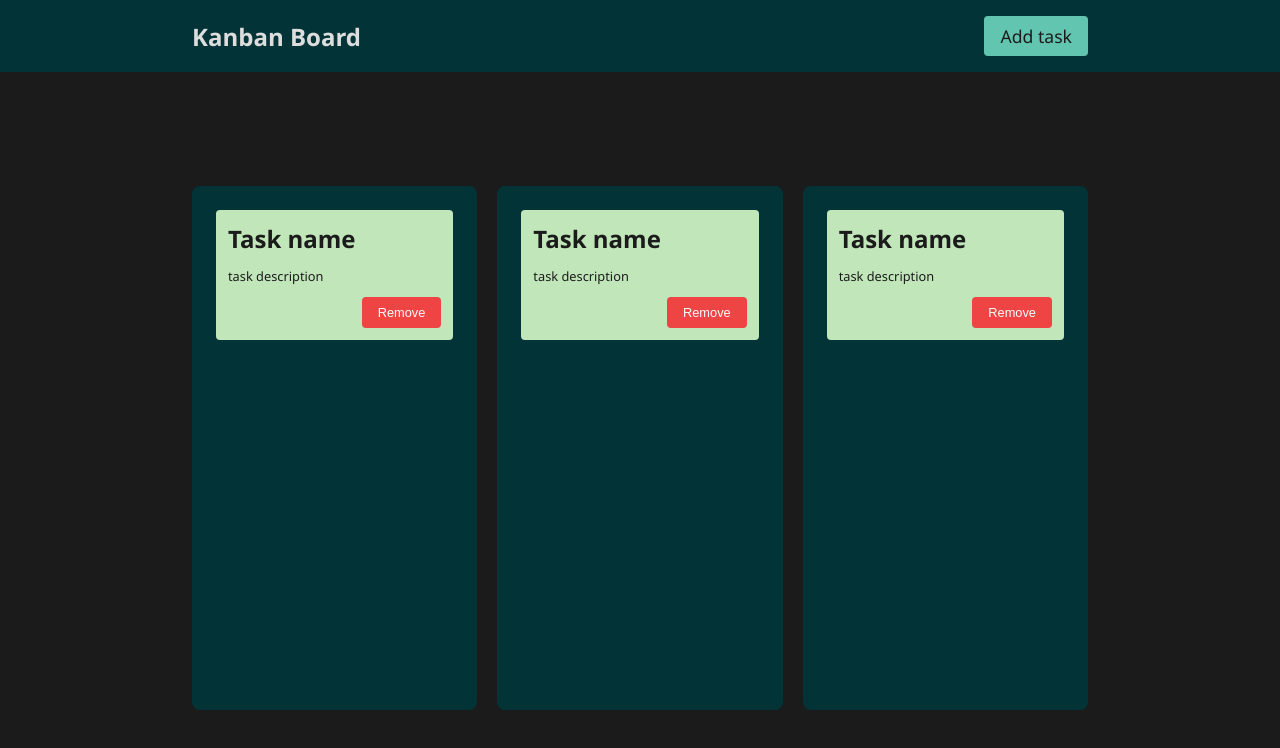
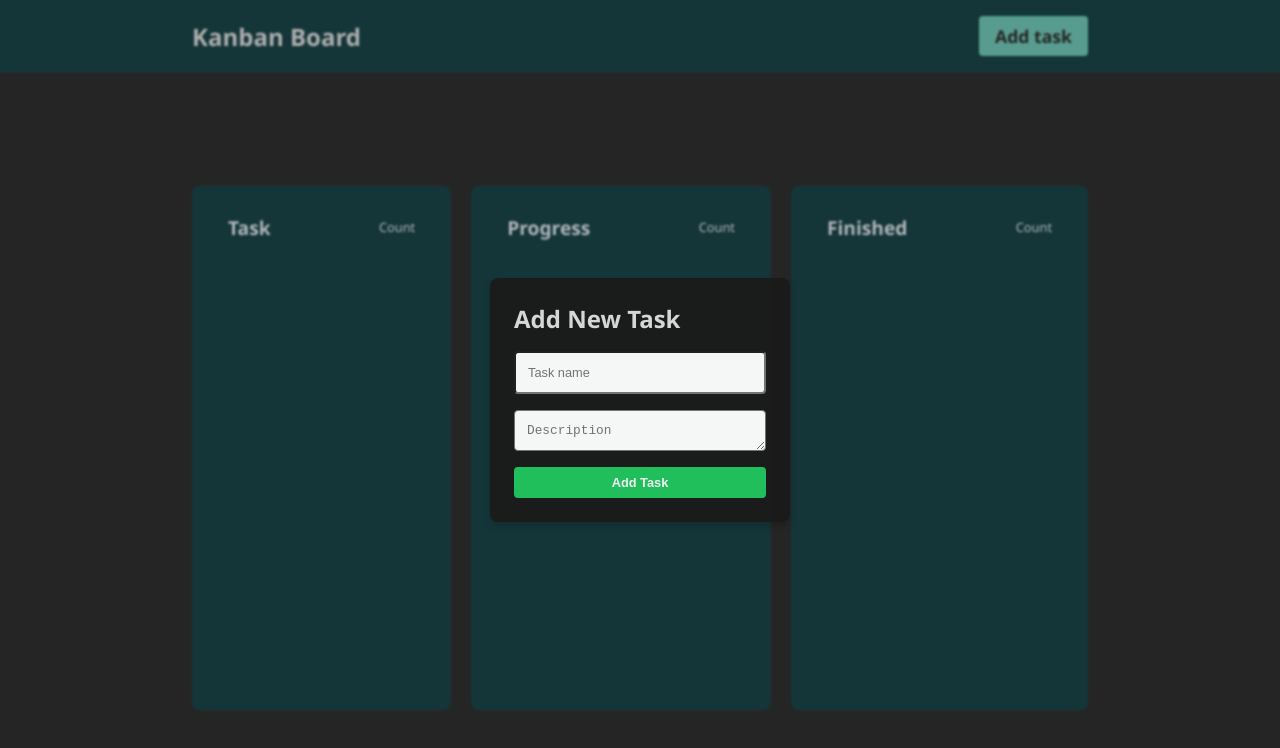
Before and after one commit to mddehan164/kanban-board, a plain HTML site: page index.html in a window 1280 px wide. Both pictures are taken after a click on the element "Add task". Drawn offline with Linux system fonts and the light colour scheme.

Commit message:
added info

```diff
--- a/index.html
+++ b/index.html
@@ -13,33 +13,43 @@
       <div class="logo">
         <h1>Kanban Board</h1>
       </div>
-      <div class="nav-items btn">Add task</div>
+      <div class="nav-items btn" id="add-task">Add task</div>
     </nav>
     <main>
       <div id="board">
         <div id="tasks" class="board-child">
-          <div class="card" draggable="true">
-            <h2>Task name</h2>
-            <p>task description</p>
-            <button class="delete btn">Remove</button>
+          <div class="info">
+            <h2>Task</h2>
+            <p>Count</p>
           </div>
         </div>
         <div id="progress" class="board-child">
-          <div class="card" draggable="true">
-            <h2>Task name</h2>
-            <p>task description</p>
-            <button class="delete btn">Remove</button>
+          <div class="info">
+            <h2>Progress</h2>
+            <p>Count</p>
           </div>
         </div>
         <div id="status" class="board-child">
-          <div class="card" draggable="true">
-            <h2>Task name</h2>
-            <p>task description</p>
-            <button class="delete btn">Remove</button>
+          <div class="info">
+            <h2>Finished</h2>
+            <p>Count</p>
           </div>
         </div>
       </div>
     </main>
+    <div id="modal" class="modal vanish">
+      <div class="modal-content">
+        <h2>Add New Task</h2>
+        <input type="text" placeholder="Task name" id="task-name" required />
+        <textarea
+          rows="1"
+          placeholder="Description"
+          id="task-des"
+          required
+        ></textarea>
+        <button class="btn btn-success" id="btn-task-add">Add Task</button>
+      </div>
+    </div>
 
     <script src="./script.js"></script>
   </body>
--- a/script.js
+++ b/script.js
@@ -1,6 +1,7 @@
 const boardChild = document.getElementById("board").children;
 let draggedElement = null;
 
+// drag and drop event listeners
 const dragEvent = (element) => {
   element.addEventListener("drop", (elem) => {
     elem.preventDefault();
@@ -20,11 +21,13 @@ const dragEvent = (element) => {
   });
 };
 
+// applying drag and drop event listeners to all columns
 for (let i = 0; i < boardChild.length; i++) {
   const element = boardChild[i];
   dragEvent(element);
 }
 
+// getting all the cards
 const columns = document.querySelectorAll(".board-child");
 
 columns.forEach((col) => {
@@ -32,3 +35,66 @@ columns.forEach((col) => {
     draggedElement = e.target;
   });
 });
+
+// modal functionality
+const modal = document.getElementById("modal");
+const addBtn = document.getElementById("add-task");
+addBtn.addEventListener("click", () => {
+  modal.classList.toggle("vanish");
+});
+
+modal.addEventListener("click", (e) => {
+  if (e.target.id === "modal") {
+    modal.classList.toggle("vanish");
+  }
+});
+
+// adding new task functionality
+const taskAddBtn = document.getElementById("btn-task-add");
+
+taskAddBtn.addEventListener("click", () => {
+  const taskName = document.getElementById("task-name").value;
+  const taskDes = document.getElementById("task-des").value;
+
+  const newCard = document.createElement("div");
+  newCard.classList.add("card");
+  newCard.setAttribute("draggable", "true");
+  newCard.innerHTML = `<h2>${taskName}</h2> <p>${taskDes}</p> <button class="delete btn btn-danger">Remove</button>`;
+
+  // adding drag and drop functionality to new card
+  newCard.addEventListener("drag", (e) => {
+    draggedElement = e.target;
+  });
+
+  // appending new card to todo column
+  if (taskName === "") {
+    alert("Task cannot be empty");
+  } else {
+    boardChild[0].appendChild(newCard);
+
+    // clearing input fields
+
+    document.getElementById("task-name").value = "";
+    document.getElementById("task-des").value = "";
+    modal.classList.toggle("vanish");
+  }
+
+  // delete task functionality
+  deleteCard();
+});
+
+// delete task functionality
+const deleteCard = () => {
+  const deleteBtn = document.getElementsByClassName("delete");
+
+  console.log(deleteBtn);
+
+  for (let i = 0; i < deleteBtn.length; i++) {
+    const btn = deleteBtn[i];
+    btn.addEventListener("click", (e) => {
+      btn.parentNode.remove();
+    });
+  }
+};
+
+// deleteCard();
--- a/styles/global.css
+++ b/styles/global.css
@@ -11,6 +11,7 @@ body {
   font-family: "Segoe UI", Tahoma, Geneva, Verdana, sans-serif;
   background-color: var(--color-bg);
   color: var(--color-text);
+  position: relative;
 }
 
 body {
@@ -23,13 +24,13 @@ body {
 
 .btn {
   padding: var(--space-2) var(--space-4);
-  background-color: var(--color-danger);
   color: var(--color-bg-alt);
   border: none;
   border-radius: var(--radius-sm);
   cursor: pointer;
   font-size: var(--font-sm);
   transition: transform 0.1s ease;
+  font-weight: bold;
 }
 
 .btn:hover {
@@ -39,3 +40,22 @@ body {
 .btn:active {
   transform: scale(0.95);
 }
+.btn-success {
+  background-color: var(--color-success);
+}
+
+.btn-danger {
+  background-color: var(--color-danger);
+}
+
+.btn-warning {
+  background-color: var(--color-warning);
+}
+
+.btn-info {
+  background-color: var(--color-info);
+}
+
+.vanish {
+  display: none !important;
+}
--- a/styles/style.css
+++ b/styles/style.css
@@ -66,3 +66,48 @@ main {
   transform: scale(1.05);
   border: 2px dashed var(--color-secondary-light);
 }
+
+.modal {
+  position: fixed;
+  top: 0;
+  left: 0;
+  width: 100%;
+  height: 100%;
+  background-color: rgba(65, 65, 65, 0.301);
+  backdrop-filter: blur(1px);
+  display: flex;
+  justify-content: center;
+  align-items: center;
+}
+
+.modal.show-modal {
+  display: flex;
+}
+
+.modal .modal-content {
+  background-color: var(--color-bg);
+  padding: var(--space-6);
+  border-radius: var(--radius-md);
+  box-shadow: 0 4px 8px rgba(0, 0, 0, 0.2);
+  display: flex;
+  flex-direction: column;
+  gap: var(--space-4);
+  width: 300px;
+  opacity: 0.96;
+}
+
+.modal .modal-content input,
+textarea {
+  padding: var(--space-3);
+  border-radius: var(--radius-sm);
+  font-size: var(--font-sm);
+}
+
+.info {
+  display: flex;
+  justify-content: space-between;
+  align-items: center;
+  font-size: var(--font-sm);
+  padding: var(--space-1) var(--space-3);
+  color: var(--color-border);
+}
```
